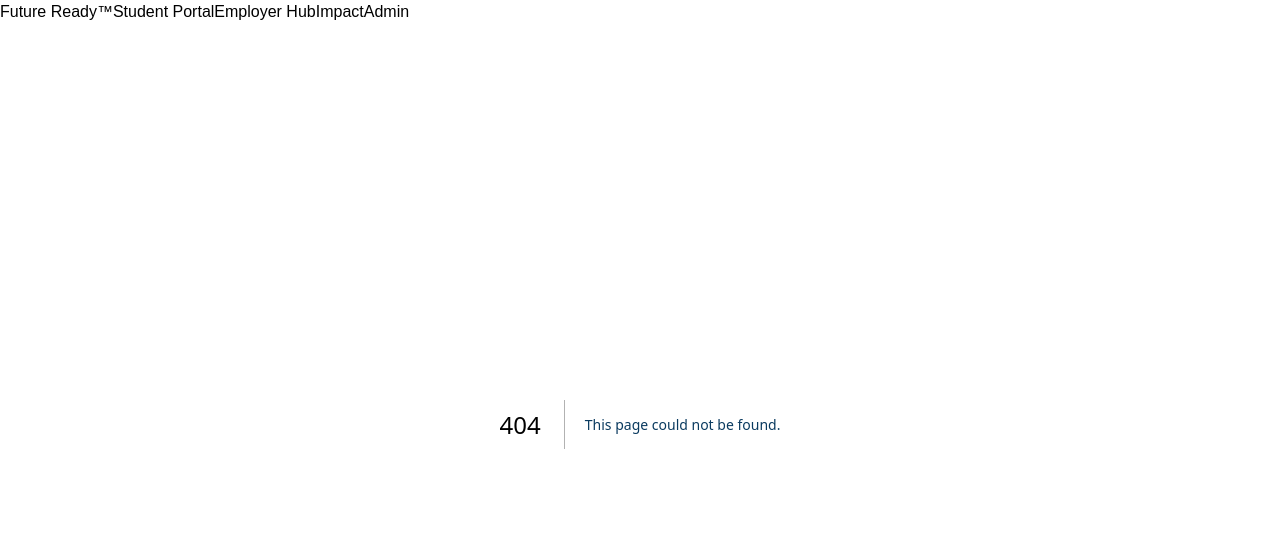
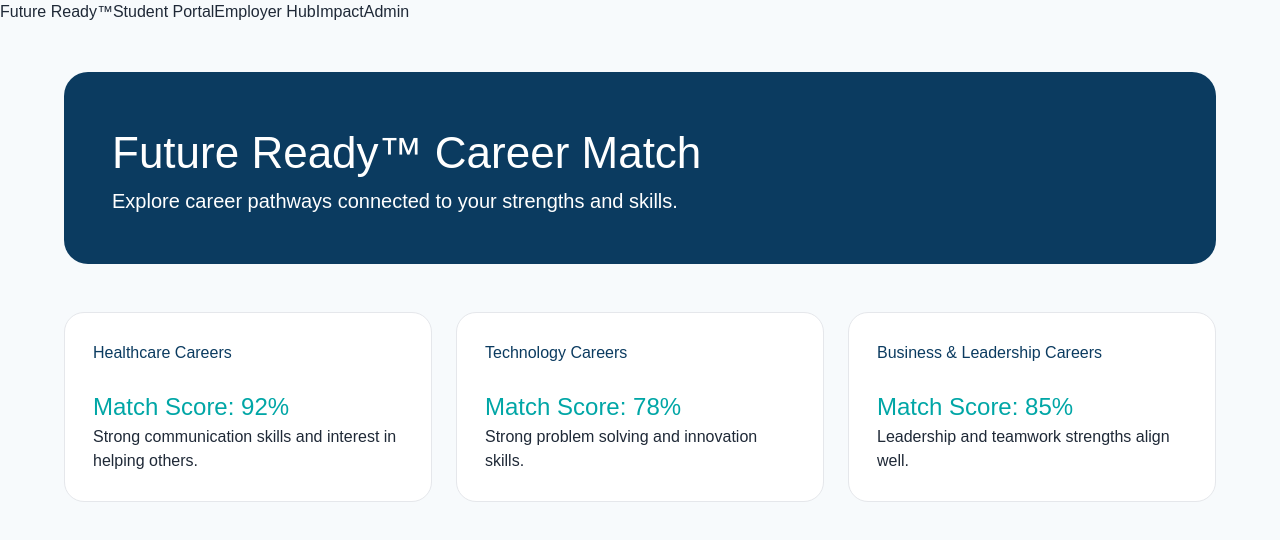
Before and after one commit to Link-Lake-Norman/Build6-, a Next.js app: page /student-portal/career-match in a window 1280 px wide. Before the commit this address had no page. Shown: the top 540 px of the page. Built offline with nearby package versions, Linux system fonts and the light colour scheme.

Commit message:
Add student career match

```diff
--- /dev/null
+++ b/app/student-portal/career-match/page.tsx
@@ -0,0 +1,69 @@
+export default function CareerMatchPage() {
+
+  const matches = [
+    {
+      career: "Healthcare Careers",
+      match: 92,
+      reason:
+        "Strong communication skills and interest in helping others.",
+    },
+    {
+      career: "Technology Careers",
+      match: 78,
+      reason:
+        "Strong problem solving and innovation skills.",
+    },
+    {
+      career: "Business & Leadership Careers",
+      match: 85,
+      reason:
+        "Leadership and teamwork strengths align well.",
+    },
+  ];
+
+  return (
+    <main>
+
+      <section className="hero">
+
+        <h1>
+          Future Ready™ Career Match
+        </h1>
+
+        <p>
+          Explore career pathways connected to your strengths and skills.
+        </p>
+
+      </section>
+
+
+      <section className="journey-grid">
+
+        {matches.map((match) => (
+
+          <article
+            className="journey-card"
+            key={match.career}
+          >
+
+            <h2>
+              {match.career}
+            </h2>
+
+            <h3>
+              Match Score: {match.match}%
+            </h3>
+
+            <p>
+              {match.reason}
+            </p>
+
+          </article>
+
+        ))}
+
+      </section>
+
+    </main>
+  );
+}
```
